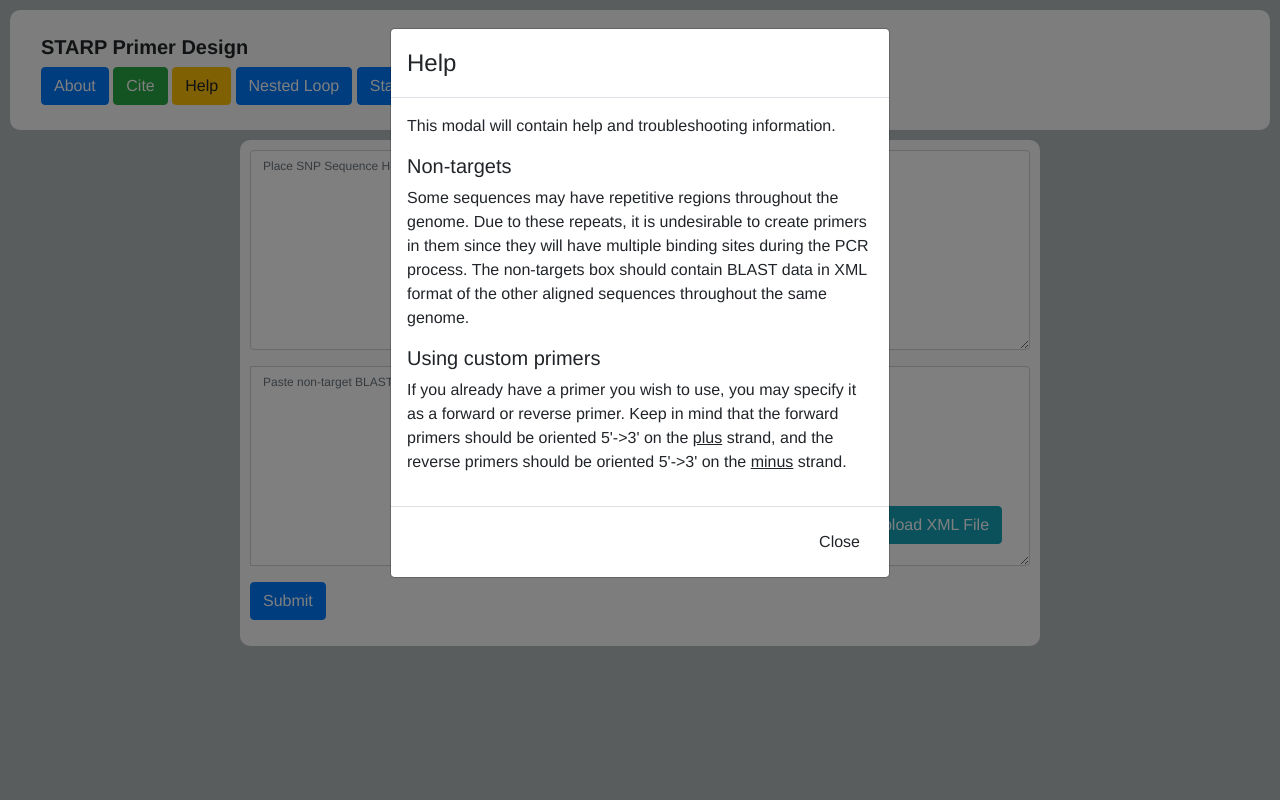
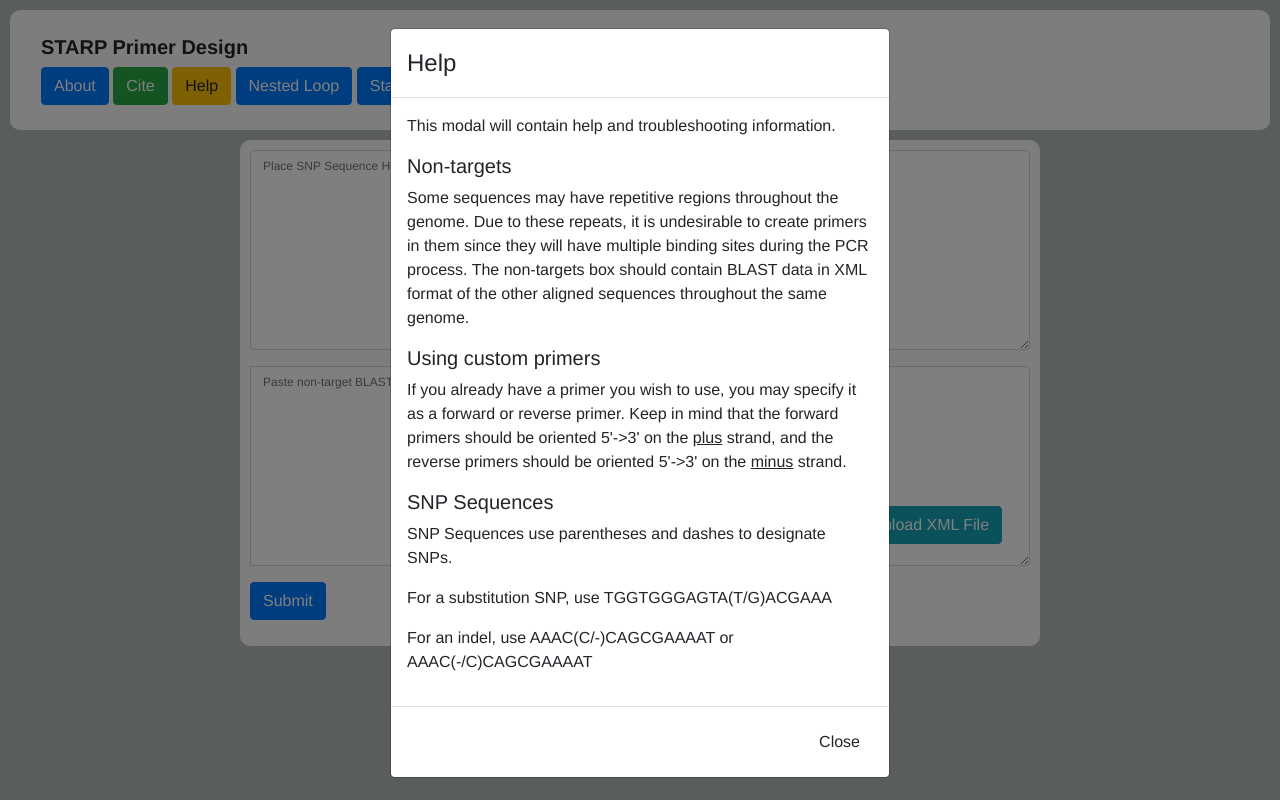
Before and after one commit to kalebburnham/USDAARS-primerlibweb, a Flask app: page /starp in a window 1280 px wide, after a click on "Help". Run offline with Flask 2, Linux system fonts and the light colour scheme; some libraries are stand-ins or nearby versions.

Commit message:
Included information on SNP sequences in help modal.

```diff
--- a/primerlibweb/templates/base.html
+++ b/primerlibweb/templates/base.html
@@ -100,6 +100,10 @@
               <p>If you already have a primer you wish to use, you may specify it as a forward or reverse primer.
                 Keep in mind that the forward primers should be oriented 5'->3' on the <u>plus</u> strand, and the reverse
                 primers should be oriented 5'->3' on the <u>minus</u> strand.</p>
+              <h5>SNP Sequences</h5>
+              <p>SNP Sequences use parentheses and dashes to designate SNPs.</p>
+              <p>For a substitution SNP, use TGGTGGGAGTA(T/G)ACGAAA</p>
+              <p>For an indel, use AAAC(C/-)CAGCGAAAAT or AAAC(-/C)CAGCGAAAAT</p>
             </div>
             <div class="modal-footer">
               <button type="button" class="btn btn-default" data-dismiss="modal">Close</button>
```
